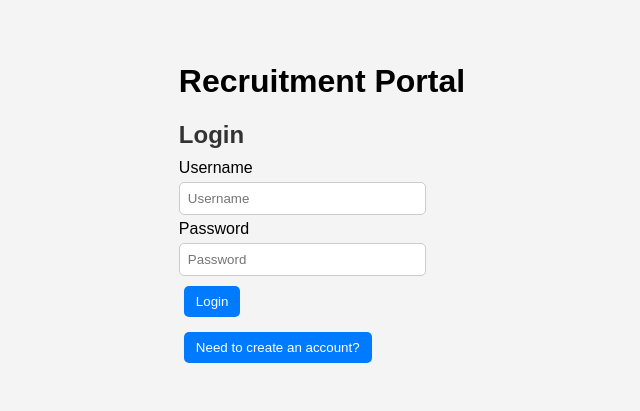
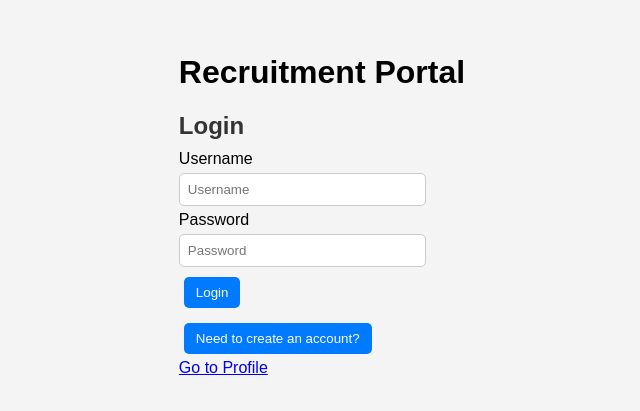
Before and after one commit to benjkah/group-project, a React (Create React App) app in the folder recruitment-app/: page / in a window 1280 px wide. Shown: the part 195-606 px from the top of the page, without its empty margins (318-958 px from the left). Built offline with nearby package versions, Linux system fonts and the light colour scheme.

Commit message:
add link to profile
add linke to profile temprory

```diff
--- a/recruitment-app/src/views/Auth.jsx
+++ b/recruitment-app/src/views/Auth.jsx
@@ -1,5 +1,5 @@
 import React, { useState } from 'react';
-
+import { Link } from 'react-router-dom';
 function Auth() {
   const [isLoginMode, setIsLoginMode] = useState(true);
   //const [email, setEmail] = useState('');
@@ -67,6 +67,10 @@ function Auth() {
       <button onClick={() => setIsLoginMode(!isLoginMode)} style={{ marginTop: '10px' }}>
         {isLoginMode ? 'Need to create an account?' : 'Already have an account?'}
       </button>
+
+
+     <div><Link to="/profile">Go to Profile</Link></div>
+
     </div>
   );
 }
```
